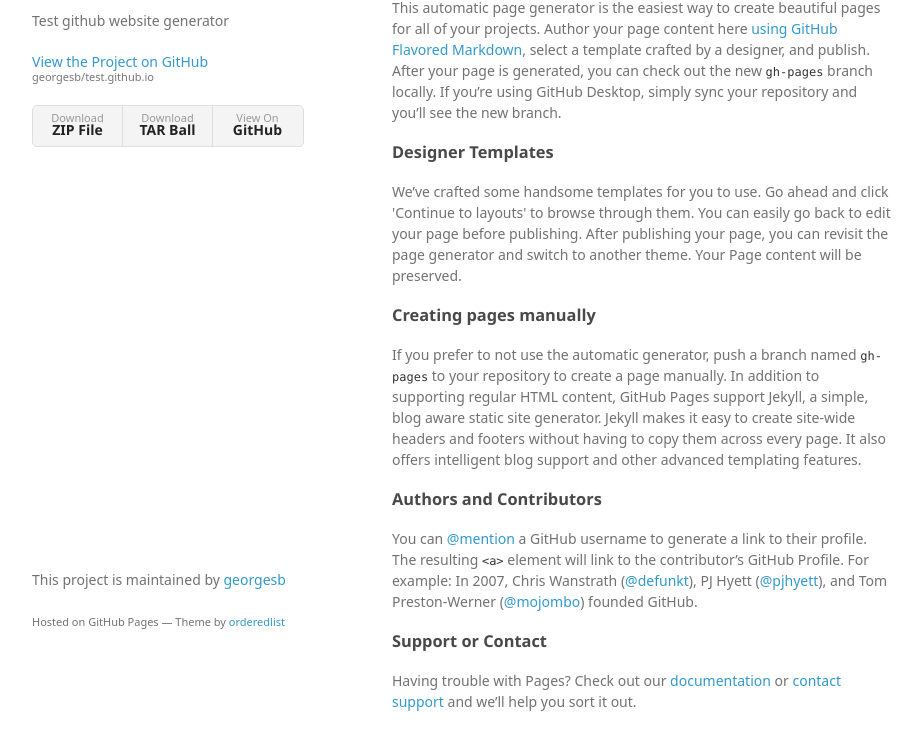
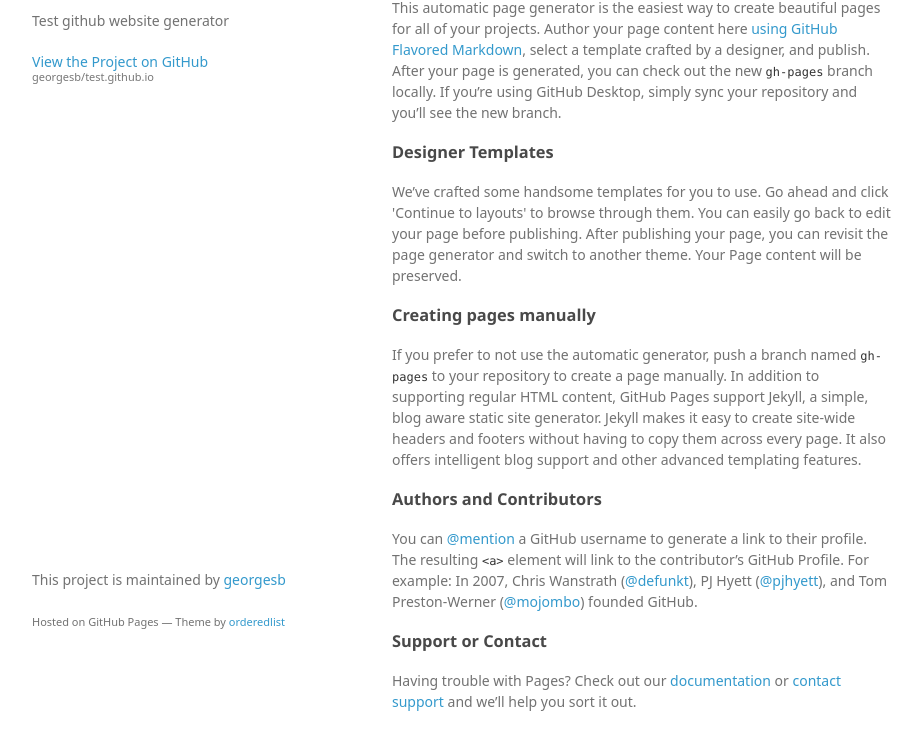
Before and after one commit to georgesb/test.github.io, a plain HTML site: page index.html in a window 1280 px wide. Shown: the part 99-848 px from the top of the page, without its empty margins (178-1100 px from the left). Drawn offline with Linux system fonts and the light colour scheme; a web font is replaced by a local one.

Commit message:
Update index.html

```diff
--- a/index.html
+++ b/index.html
@@ -21,11 +21,6 @@
         <p class="view"><a href="https://github.com/georgesb/test.github.io">View the Project on GitHub <small>georgesb/test.github.io</small></a></p>
 
 
-        <ul>
-          <li><a href="https://github.com/georgesb/test.github.io/zipball/master">Download <strong>ZIP File</strong></a></li>
-          <li><a href="https://github.com/georgesb/test.github.io/tarball/master">Download <strong>TAR Ball</strong></a></li>
-          <li><a href="https://github.com/georgesb/test.github.io">View On <strong>GitHub</strong></a></li>
-        </ul>
       </header>
       <section>
         <h3>
```
